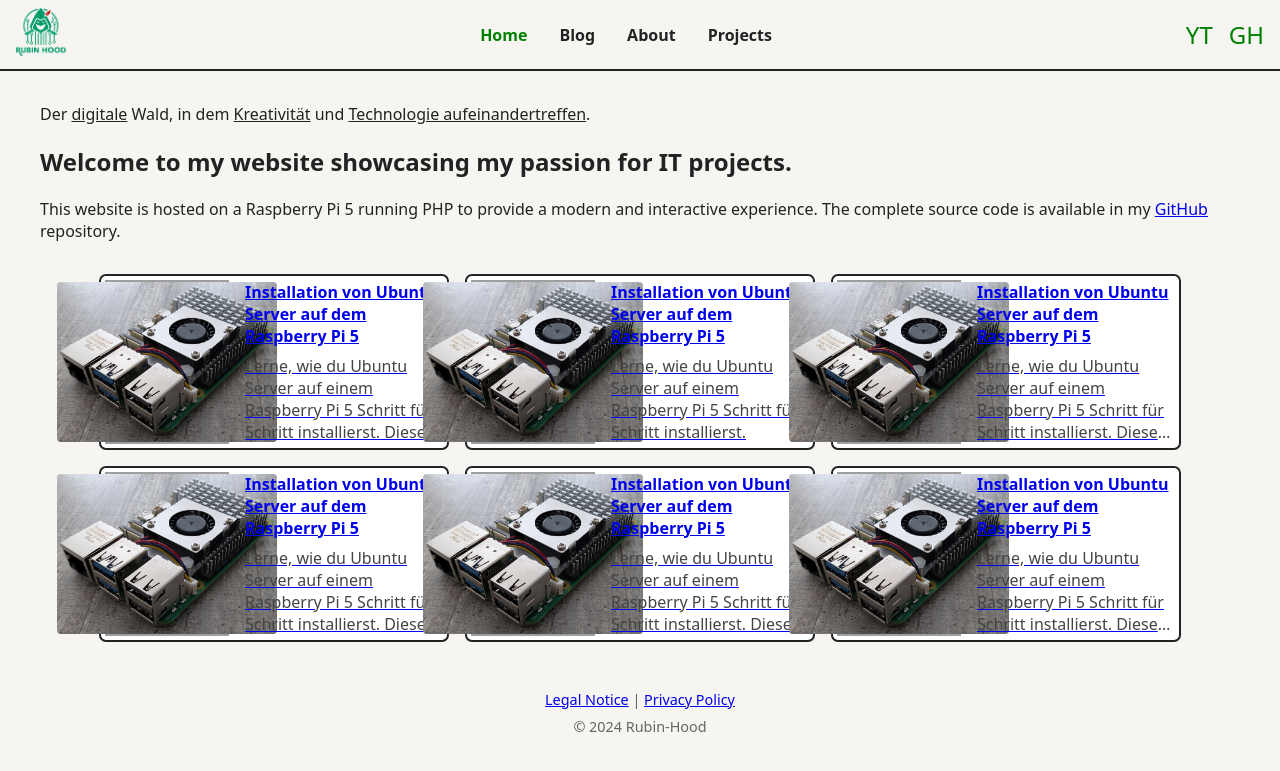
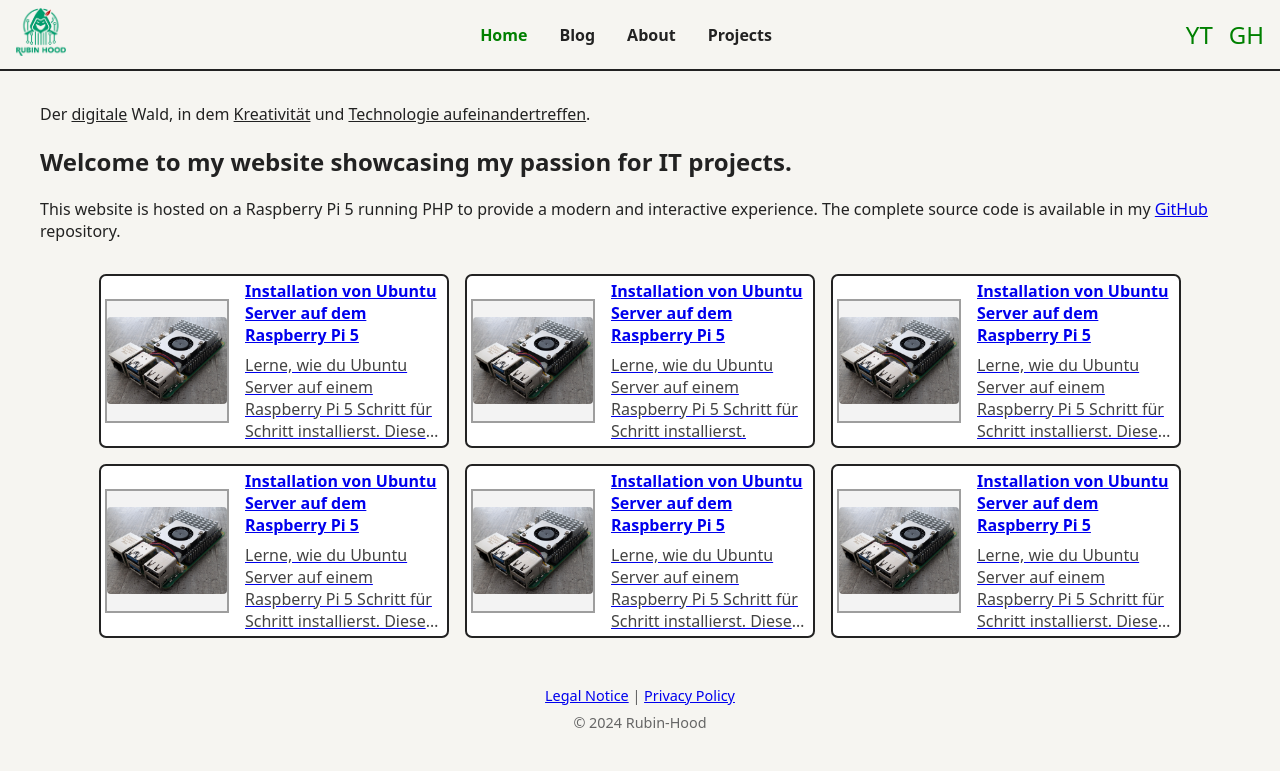
Before and after one commit to rubin-hood/rubinhood-blog, a Jekyll site: the page built from index.md, in a window 1280 px wide. Shown: the top 771 px of the page. Built offline with Jekyll 4.4.1, drawn with Linux system fonts in a browser that asks for light colours.

Commit message:
Update style.css

```diff
--- a/assets/css/style.css
+++ b/assets/css/style.css
@@ -125,7 +125,7 @@ main {
 }
 
 .blog-card .card-img img {
-  max-width: 220px;        /* passt zur bisherigen Platzhaltergröße */
+  max-width: 120px;        /* passt zur bisherigen Platzhaltergröße */
   max-height: 220px;       /* bleibt quadratisch */
   object-fit: cover;      /* füllt den Platz gut aus */
   border-radius: 4px;     /* etwas abgerundet, optional */
```
